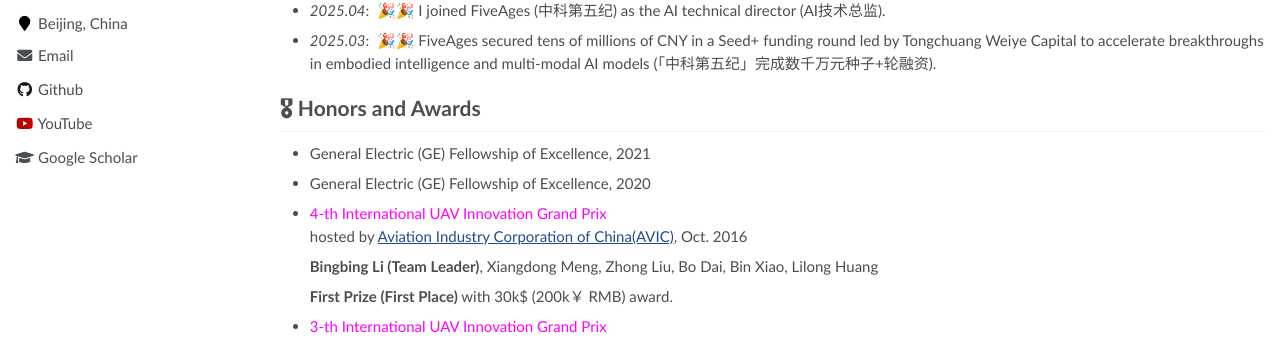
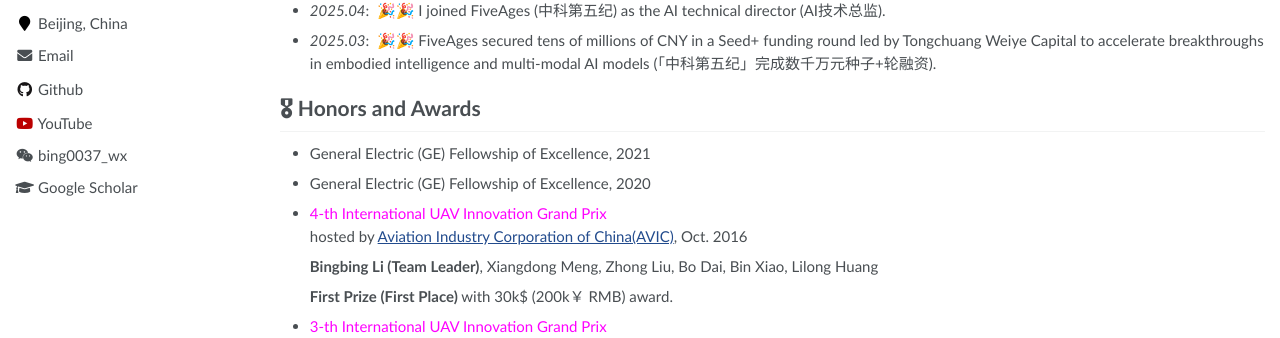
Before and after one commit to bing0037/bing0037.github.io, a Jekyll site: the page built from _pages/about.md, in a window 1280 px wide. Shown: the part 445-783 px from the top of the page. Built offline with Jekyll 4.4.1, drawn with Linux system fonts in a browser that asks for light colours.

Commit message:
weixin info revised

```diff
--- a/_config.yml
+++ b/_config.yml
@@ -57,6 +57,7 @@ author:
   xing             :
   youtube          : "bingbingli3638"
   wikipedia        :
+  weixin           : "bing0037_wx"
 
 
 # Reading Files
--- a/_includes/author-profile.html
+++ b/_includes/author-profile.html
@@ -96,7 +96,7 @@
       {% endif %}
 
       {% if author.weixin %}
-        <li><i class="fab fa-fw fa-weixin" aria-hidden="true"></i> bing0037_wx</li>
+        <li><i class="fab fa-fw fa-weixin" aria-hidden="true"></i> {{ author.weixin }}</li>
       {% endif %}
 
       {% if author.flickr %}
```
